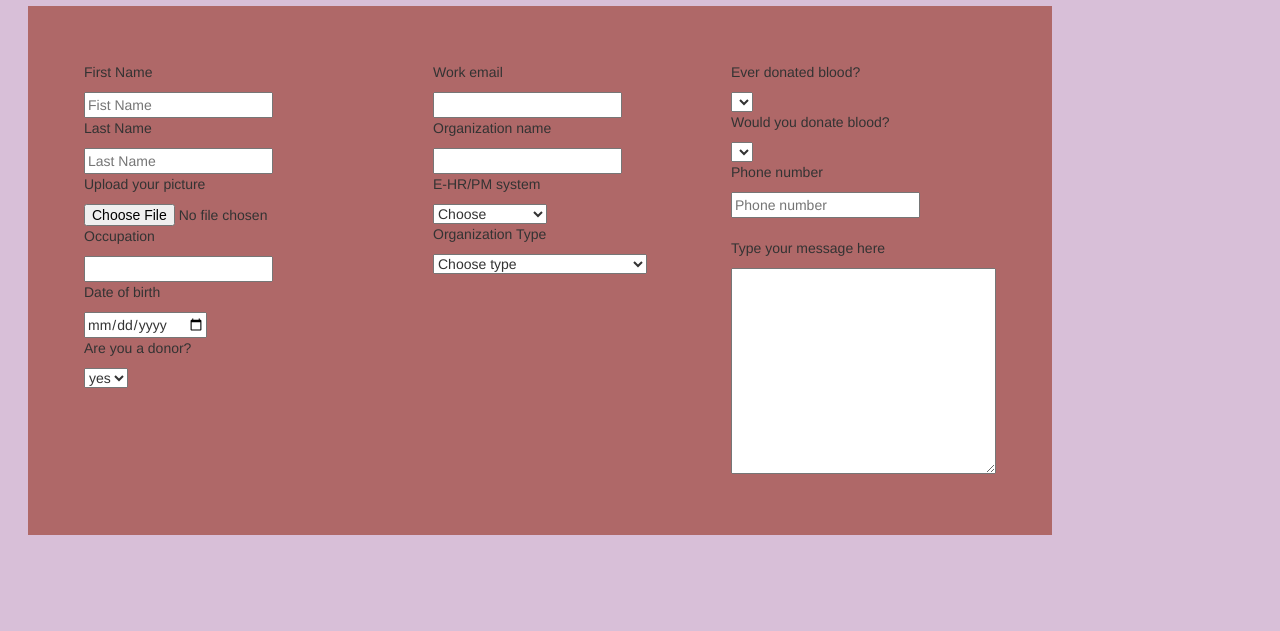
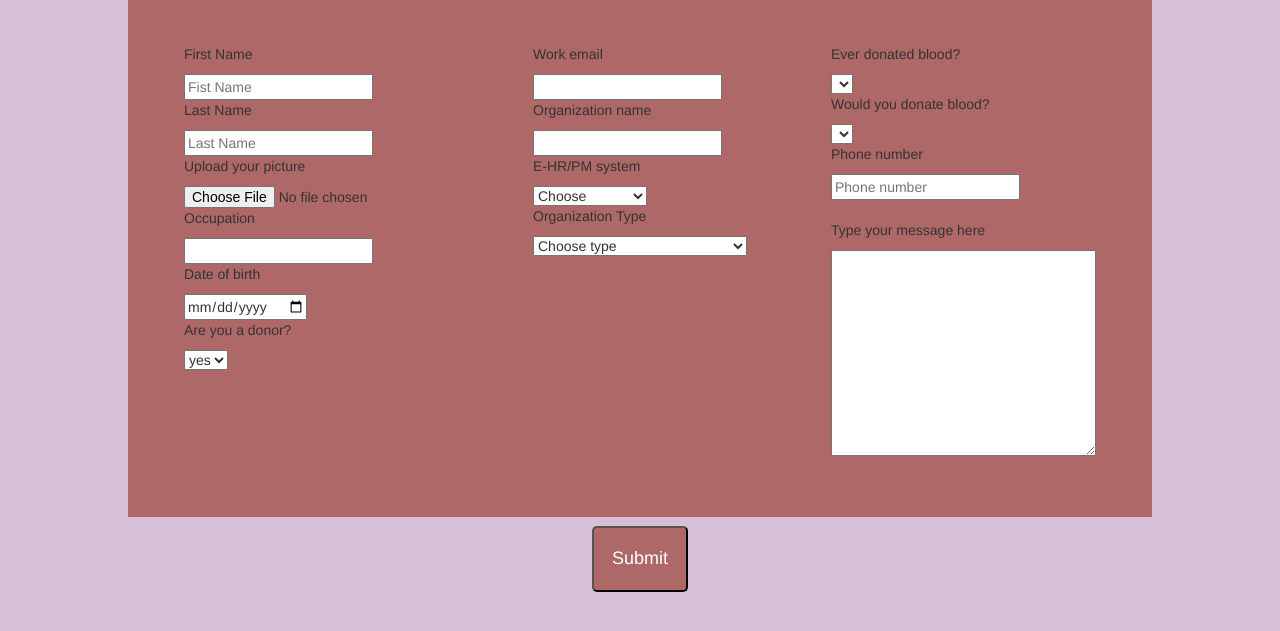
Before and after one commit to Timoh97/Blood-Donation, a plain HTML site: page registration.html in a window 1280 px wide. Shown: the part 75-706 px from the top of the page. Drawn offline with nearby package versions, Linux system fonts and the light colour scheme.

Commit message:
addsubmit button to the registration form

```diff
--- a/registration.css
+++ b/registration.css
@@ -12,8 +12,7 @@ body {
     height: fit-content;
     width: fit-content;
     padding: 1em;
-    margin: 2em;
-    /* margin-left: 20em; */
+    margin: auto;
     flex-wrap: wrap;
 }
 
@@ -22,3 +21,10 @@ body {
     margin: 2em;
     flex-wrap: wrap;
 }
+
+#reg {
+    margin-top: 0.5em;
+    color: white;
+    font-size: large;
+    border-radius: 5px;
+}
--- a/registration.html
+++ b/registration.html
@@ -10,7 +10,8 @@
     <script src="js/donors.js"></script>
 </head>
 <body>
-    <h2 class="text-center">Create your profile here</h2>
+    <form action="">
+        <h2 class="text-center">Create your profile here</h2>
     <div class="center-block">
      <div class="reg1">
         <p>First Name</p>
@@ -75,5 +76,7 @@
     </div>
 
     </div>
+    <button id="reg" class="center-block" type="submit">Submit</button>
+    </form>
 </body>
 </html>
```
